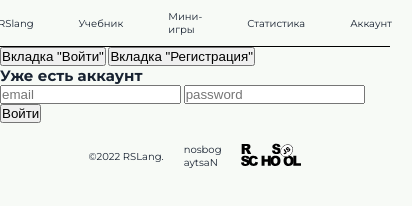
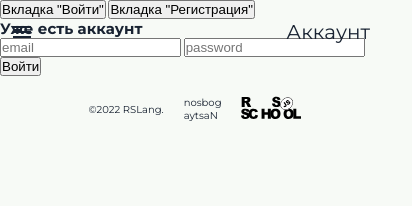
Before and after one commit to nosbog/rslang, a website built with webpack: page src/index.html in a window 390 px wide. Both pictures are taken after a click on the item "Аккаунт". Shown: the whole page, 412 px wide, since content can reach past the window. Built offline with nearby package versions, Linux system fonts and the light colour scheme.

Commit message:
feat: add basic header styles

```diff
--- a/src/style/constants.scss
+++ b/src/style/constants.scss
@@ -11,6 +11,7 @@ $color-brand-3: #a8dadc;
 $color-brand-4: #e63946;
 $color-font: #192332;
 $color-card: #457b9d27;
+$color-dark: #000;
 
 $font-family: 'Montserrat', "Helvetica", "Arial", sans-serif;
 
--- a/src/style/general.scss
+++ b/src/style/general.scss
@@ -45,6 +45,11 @@ button {
   }
 }
 
+.body_fixed {
+  overflow: hidden;
+  position: fixed;
+}
+
 @media (max-width: $breakpoint-tablet) {
   .wrapper.wrapper_padding {
     padding-top: 10px;
--- a/src/ts/components/header/header.scss
+++ b/src/ts/components/header/header.scss
@@ -1,17 +1,129 @@
 .header {
+  display: flex;
+  justify-content: center;
+  align-items: center;
+  position: absolute;
+  top: 0;
+  width: 100%;
+  font-size: 1.6rem;
+  background-color: transparent;
+  z-index: 10;
+
   .nav {
-    border-bottom: 1px solid black;
-
     ul {
       display: flex;
       justify-content: center;
       align-items: center;
-      gap: 5px;
+      gap: 10px;
+    }
+  }
+
+  .nav__item {
+    position: relative;
+    padding: 20px 10px;
+    cursor: pointer;
+
+    &::after {
+      content: "";
+      position: absolute;
+      bottom: 10%;
+      left: 0;
+      width: 100%;
+      height: 2px;
+      background: $color-brand-4;
+      transform: scaleX(0);
+      transform-origin: right;
+      transition: transform 0.5s;
     }
 
-    li {
-      cursor: pointer;
-      padding: 10px 20px;
+    &:hover {
+      color: $color-dark;
+
+      &::after {
+        transform: scaleX(1);
+        transform-origin: left;
+      }
+    }
+  }
+
+  .nav__item-account {
+    margin-left: 10px;
+  }
+
+  .hamburger {
+    display: none;
+    font-size: 2rem;
+    cursor: pointer;
+
+    svg path:nth-child(2) {
+      fill: $color-font;
     }
   }
 }
+
+@media (max-width: $breakpoint-tablet) {
+  .header {
+    font-size: 1.4rem;
+  }
+}
+
+@media (max-width: $breakpoint-phone) {
+  .header {
+    justify-content: space-between;
+    padding: 0 10px;
+    font-size: 2rem;
+
+    .hamburger {
+      display: flex;
+
+      .hamburger_close {
+        display: none;
+      }
+    }
+
+    .nav {
+      position: absolute;
+      top: 0;
+      left: 0;
+      margin-top: 60px;
+      width: 100vw;
+      height: 100vh;
+      visibility: hidden;
+
+      ul {
+        flex-direction: column;
+      }
+    }
+
+    &.nav_active {
+      background-color: $color-add-bg;
+
+      .hamburger {
+        .hamburger_open {
+          display: none;
+        }
+
+        .hamburger_close {
+          display: block;
+        }
+      }
+
+      .nav {
+        background-color: $color-add-bg;
+        z-index: 15;
+        visibility: visible;
+
+        .nav__item {
+          width: 100%;
+          padding-left: 40px;
+        }
+      }
+
+      .nav__item {
+        &::after {
+          background: $color-brand-2;
+        }
+      }
+    }
+  }
+}
--- a/src/ts/components/header/header.ts
+++ b/src/ts/components/header/header.ts
@@ -1,15 +1,24 @@
 export default class Header {
   innerHtmlTemplate = `
+  <div class="hamburger">
+    <svg class="hamburger_open" xmlns="http://www.w3.org/2000/svg" height="24px" viewBox="0 0 24 24" width="24px" fill="#000000">
+      <path d="M0 0h24v24H0V0z" fill="none"/>
+      <path d="M3 18h18v-2H3v2zm0-5h18v-2H3v2zm0-7v2h18V6H3z"/>
+    </svg>
+    <svg class="hamburger_close" xmlns="http://www.w3.org/2000/svg" height="24px" viewBox="0 0 24 24" width="24px" fill="#000000">
+      <path d="M0 0h24v24H0V0z" fill="none"/>
+      <path d="M18.3 5.71c-.39-.39-1.02-.39-1.41 0L12 10.59 7.11 5.7c-.39-.39-1.02-.39-1.41 0-.39.39-.39 1.02 0 1.41L10.59 12 5.7 16.89c-.39.39-.39 1.02 0 1.41.39.39 1.02.39 1.41 0L12 13.41l4.89 4.89c.39.39 1.02.39 1.41 0 .39-.39.39-1.02 0-1.41L13.41 12l4.89-4.89c.38-.38.38-1.02 0-1.4z"/>
+    </svg>
+  </div>
   <nav class="nav">
     <ul>
-      <li id="mainBtn">RSlang</li>
-      <li id="bookBtn">Учебник</li>
-      <li id="gamesBtn">Мини-игры</li>
-      <li id="statisticBtn">Статистика</li>
-      <li id="account">Аккаунт</li>
+      <li class="nav__item" id="mainBtn">Главная</li>
+      <li class="nav__item" id="bookBtn">Учебник</li>
+      <li class="nav__item" id="gamesBtn">Мини-игры</li>
+      <li class="nav__item" id="statisticBtn">Статистика</li>
     </ul>
-
   </nav>
+  <li class="nav__item nav__item-account" id="account">Аккаунт</li>
   `;
 
   componentElem: HTMLElement;
@@ -67,6 +76,10 @@ export default class Header {
       showFooter();
       showAccount();
     });
+
+    this.componentElem.querySelector('.hamburger')?.addEventListener('click', () => {
+      this.toggleNavigation();
+    });
   }
 
   createComponent() {
@@ -107,7 +120,19 @@ export default class Header {
   }
 
   resetContentComponents() {
+    if (this.checkHamburgerOpen()) {
+      this.toggleNavigation();
+    }
     const contentElem = document.querySelector('.content') as HTMLElement;
     contentElem.innerHTML = '';
   }
+
+  checkHamburgerOpen() {
+    return this.componentElem.classList.contains('nav_active');
+  }
+
+  toggleNavigation() {
+    document.body.classList.toggle('body_fixed');
+    this.componentElem.classList.toggle('nav_active');
+  }
 }
```
